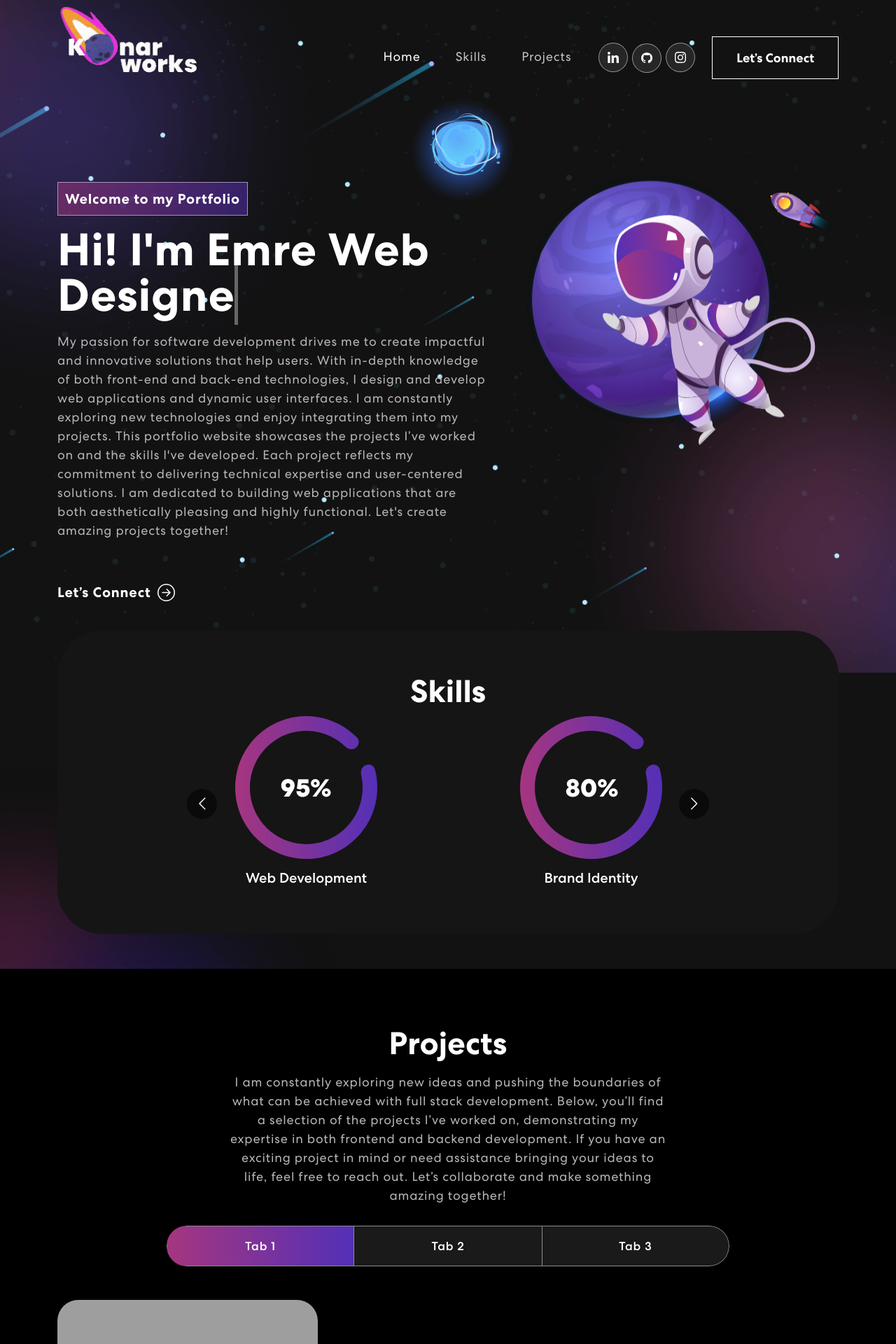
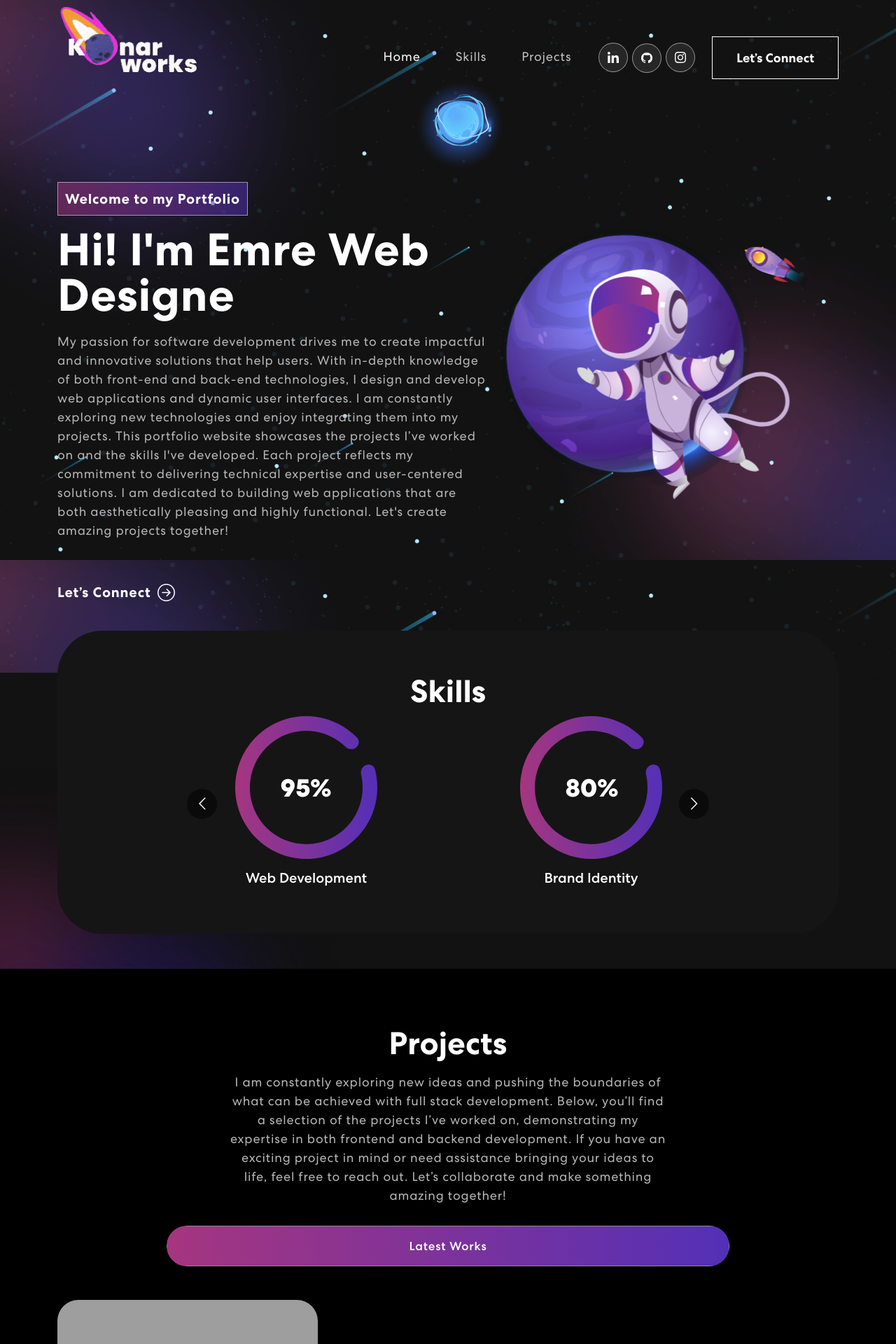
Before and after one commit to yunusemrekonar/my-portfolio-website, a React (Create React App) app: page / in a window 1280 px wide. Shown: the top 1920 px of the page at 70% size. Built offline with nearby package versions, Linux system fonts and the light colour scheme; grey boxes are pictures that could not be loaded.

Commit message:
animations update

```diff
--- a/src/App.css
+++ b/src/App.css
@@ -234,10 +234,11 @@ nav.navbar .navbar-toggler[aria-expanded="true"] .navbar-toggler-icon {
 .banner {
   margin-top: 0;
   padding: 260px 0 100px 0;
-  background-image: url('./assets/img/banner-bg.png');
+  background: url('./assets/img/banner-bg.png') no-repeat center center;
   background-position: top center;
   background-size: cover;
   background-repeat: no-repeat;
+  background-attachment: fixed;
 }
 .banner .tagline {
   font-weight: 700;
@@ -282,22 +283,18 @@ nav.navbar .navbar-toggler[aria-expanded="true"] .navbar-toggler-icon {
 .banner button:hover svg {
   margin-left: 25px;
 }
+
+@keyframes orbiting {
+  0% {
+    transform: rotate(0deg) translateX(50px) rotate(0deg);
+  }
+  100% {
+    transform: rotate(360deg) translateX(50px) rotate(-360deg);
+  }
+}
+
 .banner img {
-  animation: updown 3s linear infinite;
-}
-@keyframes updown {
-    0% {
-        transform: translateY(-20px);
-    }
-    50% {
-        transform: translateY(20px);
-    }
-    100% {
-        transform: translateY(-20px);
-    }
-}
-.txt-rotate > .wrap {
-  border-right: 0.08em solid #666;
+  animation: orbiting 10s linear infinite;
 }
 
 /************ Skills Css ************/
@@ -368,7 +365,7 @@ nav.navbar .navbar-toggler[aria-expanded="true"] .navbar-toggler-icon {
   overflow: hidden;
 }
 .project .nav.nav-pills .nav-item {
-  width: 33.33333%;
+  width: 100%;
 }
 .project .nav.nav-pills .nav-link {
   background-color: transparent;
@@ -598,3 +595,19 @@ nav.navbar .navbar-toggler[aria-expanded="true"] .navbar-toggler-icon {
   letter-spacing: 0.5px;
   margin-top: 20px;
 }
+
+@keyframes updown {
+  0% {
+    transform: translateY(0);
+  }
+  50% {
+    transform: translateY(-15px);
+  }
+  100% {
+    transform: translateY(0);
+  }
+}
+
+.contact img {
+  animation: updown 2s ease-in-out infinite;
+}
--- a/src/components/Banner.js
+++ b/src/components/Banner.js
@@ -9,10 +9,10 @@ export const Banner = () => {
   const [loopNum, setLoopNum] = useState(0);
   const [isDeleting, setIsDeleting] = useState(false);
   const [text, setText] = useState('');
-  const [delta, setDelta] = useState(150); // Hızlı yazma ve silme
+  const [delta, setDelta] = useState(150);
   const [index, setIndex] = useState(1);
   const toRotate = ["Web Developer", "Web Designer", "UI/UX Designer"];
-  const period = 1500; // Kelime sonrası kısa bekleme süresi
+  const period = 1500;
 
   useEffect(() => {
     let ticker = setInterval(() => {
@@ -30,7 +30,7 @@ export const Banner = () => {
     setText(updatedText);
 
     if (isDeleting) {
-      setDelta(80); // Silme sırasında hız arttırılabilir
+      setDelta(80);
     }
 
     if (!isDeleting && updatedText === fullText) {
@@ -55,7 +55,7 @@ export const Banner = () => {
   return (
     <section className="banner" id="home">
       <Container>
-        <Row className="aligh-items-center">
+        <Row className="align-items-center">
           <Col xs={12} md={6} xl={7}>
             <TrackVisibility>
               {({ isVisible }) =>
@@ -68,14 +68,19 @@ export const Banner = () => {
 
                     Let's create amazing projects together!</p>
                   <button onClick={scrollToContact}>Let’s Connect <ArrowRightCircle size={25} /></button>
-                </div>}
+                </div>
+              }
             </TrackVisibility>
           </Col>
           <Col xs={12} md={6} xl={5}>
             <TrackVisibility>
               {({ isVisible }) =>
                 <div className={isVisible ? "animate__animated animate__zoomIn" : ""}>
-                  <img src={headerImg} alt="Header Img" />
+                  <img
+                    src={headerImg}
+                    alt="Header Img"
+
+                  />
                 </div>}
             </TrackVisibility>
           </Col>
--- a/src/components/Contact.js
+++ b/src/components/Contact.js
@@ -2,8 +2,8 @@ import { useState, useEffect } from "react";
 import { Container, Row, Col } from "react-bootstrap";
 import contactImg from "../assets/img/contact-img.svg";
 import 'animate.css';
+import emailjs from 'emailjs-com';
 import TrackVisibility from 'react-on-screen';
-import emailjs from 'emailjs-com';
 
 export const Contact = () => {
   const formInitialDetails = {
@@ -39,7 +39,6 @@ export const Contact = () => {
       return;
     }
 
-
     emailjs.send(
       'service_a1a271m',      // Your service ID
       'template_guwbomb',     // Your template ID
@@ -63,15 +62,19 @@ export const Contact = () => {
       <Container>
         <Row className="align-items-center">
           <Col size={12} md={6}>
-            <TrackVisibility>
-              {({ isVisible }) =>
-                <img className={isVisible ? "animate__animated animate__zoomIn" : ""} src={contactImg} alt="Contact Us"/>
-              }
+            <TrackVisibility once>
+              {({ isVisible }) => (
+                <img
+                  className="animate__animated animate__fadeIn updown"  // "updown" CSS sınıfını burada ekliyoruz
+                  src={contactImg}
+                  alt="Contact Us"
+                />
+              )}
             </TrackVisibility>
           </Col>
           <Col size={12} md={6}>
-            <TrackVisibility>
-              {({ isVisible }) =>
+            <TrackVisibility once>
+              {({ isVisible }) => (
                 <div className={isVisible ? "animate__animated animate__fadeIn" : ""}>
                   <h2>Get In Touch</h2>
                   <form onSubmit={handleSubmit}>
@@ -126,7 +129,7 @@ export const Contact = () => {
                     </Row>
                   </form>
                 </div>
-              }
+              )}
             </TrackVisibility>
           </Col>
         </Row>
--- a/src/components/Projects.js
+++ b/src/components/Projects.js
@@ -36,13 +36,7 @@ export const Projects = () => {
                 <Tab.Container id="projects-tabs" defaultActiveKey="first">
                   <Nav variant="pills" className="nav-pills mb-5 justify-content-center align-items-center" id="pills-tab">
                     <Nav.Item>
-                      <Nav.Link eventKey="first">Tab 1</Nav.Link>
-                    </Nav.Item>
-                    <Nav.Item>
-                      <Nav.Link eventKey="second">Tab 2</Nav.Link>
-                    </Nav.Item>
-                    <Nav.Item>
-                      <Nav.Link eventKey="third">Tab 3</Nav.Link>
+                      <Nav.Link eventKey="first">Latest Works</Nav.Link>
                     </Nav.Item>
                   </Nav>
                   <Tab.Content id="slideInUp" className={isVisible ? "animate__animated animate__slideInUp" : ""}>
@@ -61,12 +55,6 @@ export const Projects = () => {
                         }
                       </Row>
                     </Tab.Pane>
-                    <Tab.Pane eventKey="second">
-                        <p>Emre</p>
-                    </Tab.Pane>
-                    <Tab.Pane eventKey="third">
-                        <p>Emre</p>
-                    </Tab.Pane>
                   </Tab.Content>
                 </Tab.Container>
               </div>}
```
Also changed, not shown: public/logo192.png (deleted), public/logo512.png (deleted).
